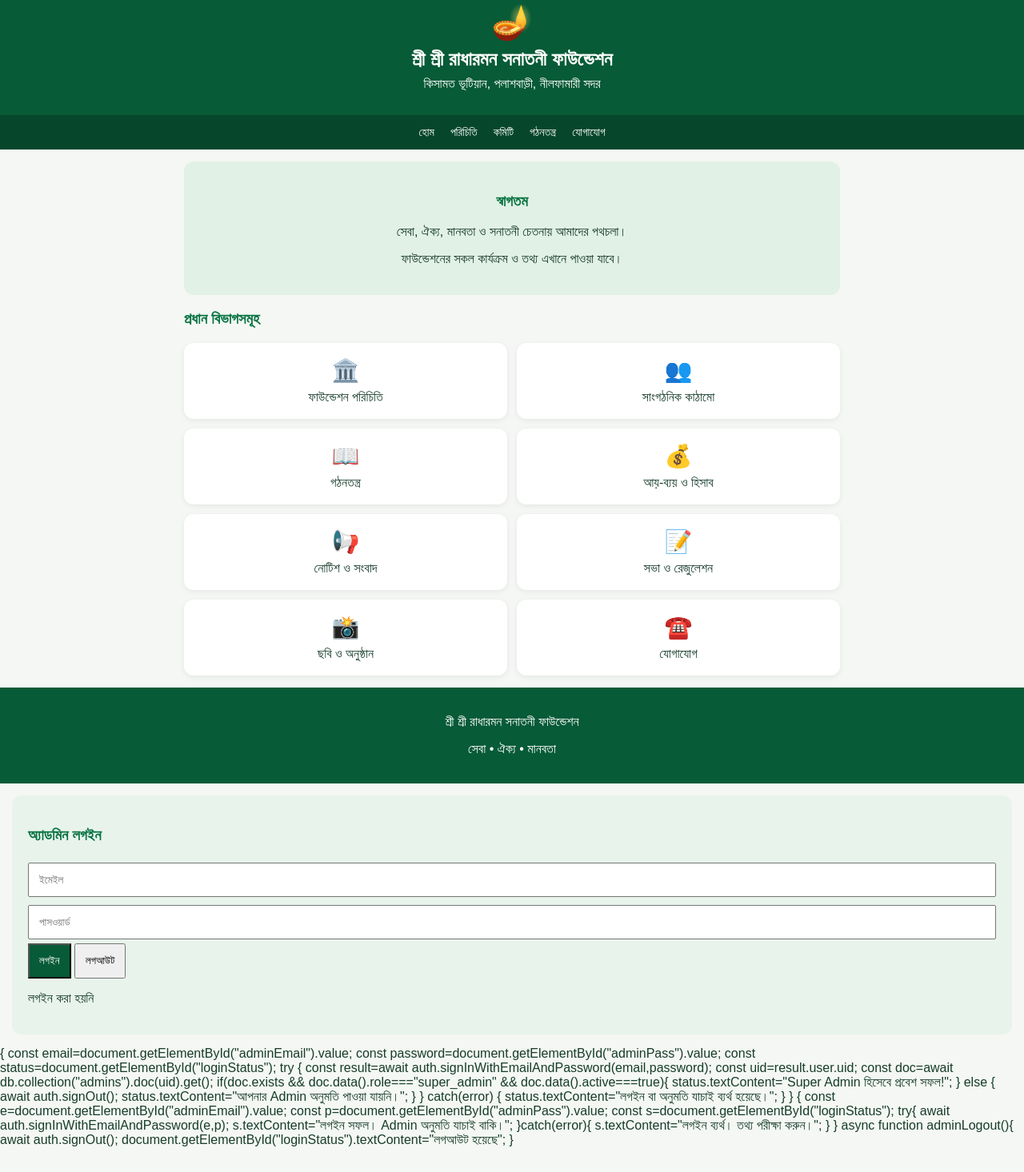
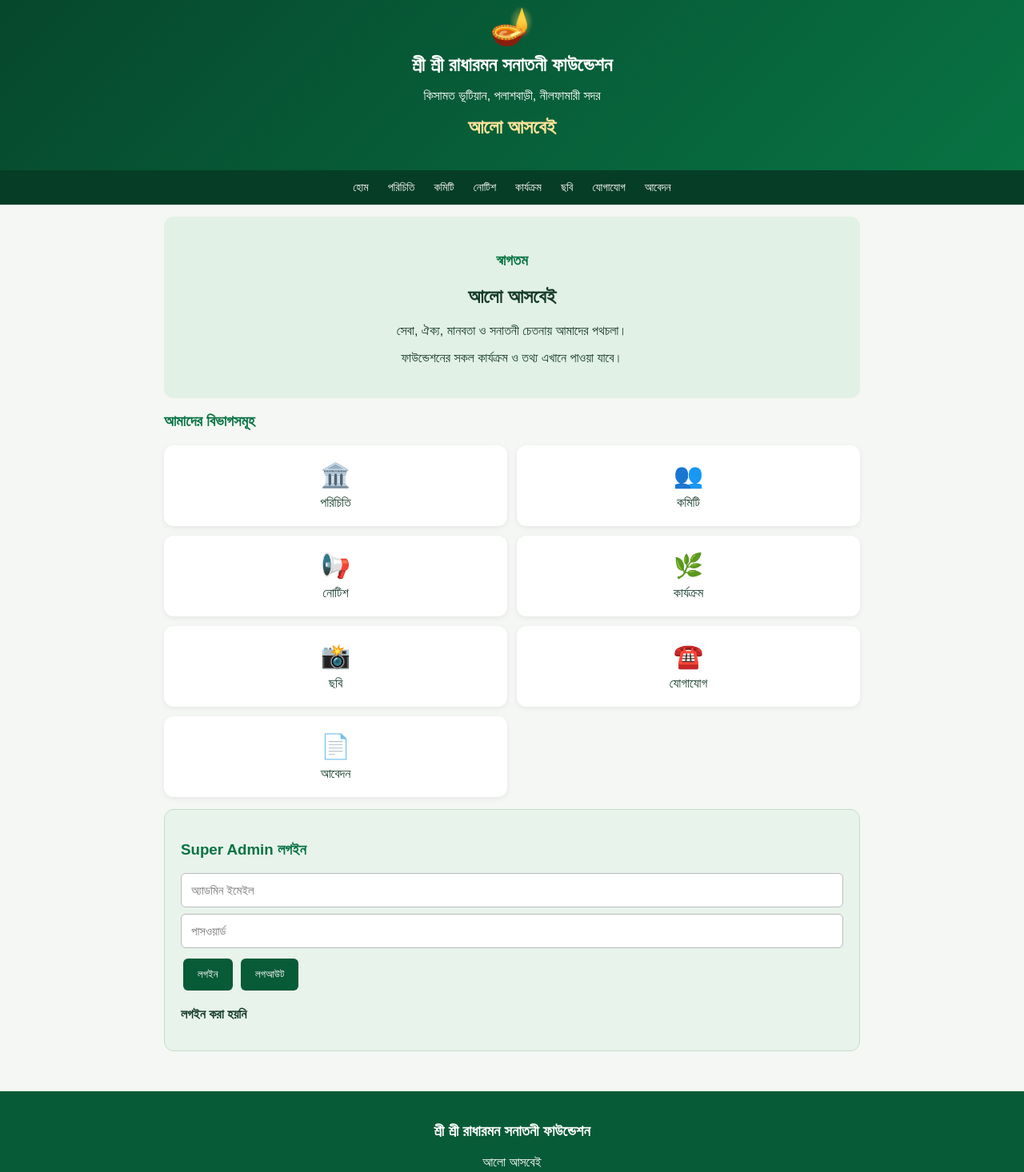
Before and after one commit to prodipkumarroyuzzal79-dot/radharaman-foundation-app, a website: page index.html in a window 1280 px wide. Shown: the part 22-1488 px from the top of the page at 80% size. Before the commit the page ends 1457 px from the top, so only its background shows below. Drawn offline with Linux system fonts and the light colour scheme.

Commit message:
Update index.html

```diff
--- a/index.html
+++ b/index.html
@@ -1,3 +1,4 @@
+
 
 <!DOCTYPE html>
 <html lang="bn">
@@ -5,124 +6,259 @@
 <meta charset="UTF-8">
 <meta name="viewport" content="width=device-width, initial-scale=1.0">
 <meta name="theme-color" content="#075b36">
-<title>রাধারমন সনাতনী ফাউন্ডেশন</title>
+<title>শ্রী শ্রী রাধারমন সনাতনী ফাউন্ডেশন</title>
+
 <style>
 *{box-sizing:border-box}
-body{margin:0;font-family:Arial,sans-serif;background:#f4f7f3;color:#173c2b}
-header{background:#075b36;color:white;text-align:center;padding:25px 12px}
-.logo{font-size:42px}
+body{
+ margin:0;
+ font-family:Arial,sans-serif;
+ background:#f4f7f3;
+ color:#173c2b;
+}
+header{
+ background:linear-gradient(135deg,#06472c,#087343);
+ color:white;
+ text-align:center;
+ padding:28px 12px;
+}
+.logo{font-size:45px}
 header h2{margin:8px 0}
-header p{margin:5px}
-nav{display:flex;flex-wrap:wrap;justify-content:center;background:#06472c}
-nav button{background:none;border:0;color:white;padding:13px 10px;font-size:14px}
-main{padding:15px;max-width:850px;margin:auto}
-.welcome{background:#e2f1e5;padding:20px;border-radius:12px;text-align:center}
+.slogan{
+ font-size:24px;
+ font-weight:bold;
+ color:#ffe49a;
+ margin:12px;
+}
+nav{
+ display:flex;
+ flex-wrap:wrap;
+ justify-content:center;
+ background:#063d27;
+}
+nav button{
+ background:none;
+ border:0;
+ color:white;
+ padding:13px 12px;
+ font-size:14px;
+ cursor:pointer;
+}
+nav button:hover{background:#087343}
+main{
+ padding:15px;
+ max-width:900px;
+ margin:auto;
+}
+.welcome{
+ background:#e2f1e5;
+ padding:25px 15px;
+ border-radius:12px;
+ text-align:center;
+}
 h3{color:#087343}
-.grid{display:grid;grid-template-columns:repeat(2,1fr);gap:12px}
-.item{background:white;padding:18px 8px;text-align:center;border-radius:12px;box-shadow:0 2px 7px #0001}
-.item span{font-size:28px}
+.grid{
+ display:grid;
+ grid-template-columns:repeat(2,1fr);
+ gap:12px;
+}
+.item{
+ background:white;
+ padding:20px 8px;
+ text-align:center;
+ border-radius:12px;
+ box-shadow:0 2px 7px #0001;
+ cursor:pointer;
+}
+.item span{font-size:30px}
 .item p{margin:8px 0 0}
-section{background:white;margin:15px 0;padding:18px;border-radius:12px}
-footer{background:#075b36;color:white;text-align:center;padding:18px}
+section{
+ background:white;
+ margin:15px 0;
+ padding:20px;
+ border-radius:12px;
+}
+input,textarea{
+ display:block;
+ width:100%;
+ padding:12px;
+ margin:8px 0;
+ border:1px solid #bbb;
+ border-radius:6px;
+ font-size:15px;
+}
+.action{
+ padding:12px 18px;
+ background:#075b36;
+ color:white;
+ border:0;
+ border-radius:6px;
+ cursor:pointer;
+ margin:5px 3px;
+}
+#adminArea{
+ background:#e8f3eb;
+ border:1px solid #c6ddcb;
+}
+#adminDashboard{
+ display:none;
+ background:white;
+ padding:15px;
+ border-radius:8px;
+ margin-top:15px;
+}
+#loginStatus{
+ font-weight:bold;
+ overflow-wrap:anywhere;
+}
+footer{
+ background:#075b36;
+ color:white;
+ text-align:center;
+ padding:20px;
+ margin-top:20px;
+}
+@media(max-width:480px){
+ nav button{padding:11px 8px;font-size:13px}
+ .slogan{font-size:21px}
+}
 </style>
 </head>
+
 <body>
+
 <header>
  <div class="logo">🪔</div>
  <h2>শ্রী শ্রী রাধারমন সনাতনী ফাউন্ডেশন</h2>
  <p>কিসামত ভূটিয়ান, পলাশবাড়ী, নীলফামারী সদর</p>
+ <div class="slogan">আলো আসবেই</div>
 </header>
 
 <nav>
-<button onclick="show('home')">হোম</button>
-<button onclick="show('about')">পরিচিতি</button>
-<button onclick="show('committee')">কমিটি</button>
-<button onclick="show('constitution')">গঠনতন্ত্র</button>
-<button onclick="show('contact')">যোগাযোগ</button>
+ <button onclick="showPage('home')">হোম</button>
+ <button onclick="showPage('about')">পরিচিতি</button>
+ <button onclick="showPage('committee')">কমিটি</button>
+ <button onclick="showPage('notice')">নোটিশ</button>
+ <button onclick="showPage('activity')">কার্যক্রম</button>
+ <button onclick="showPage('gallery')">ছবি</button>
+ <button onclick="showPage('contact')">যোগাযোগ</button>
+ <button onclick="showPage('application')">আবেদন</button>
 </nav>
 
 <main>
-<div id="home">
+
+<div id="home" class="page">
  <div class="welcome">
   <h3>স্বাগতম</h3>
+  <h2>আলো আসবেই</h2>
   <p>সেবা, ঐক্য, মানবতা ও সনাতনী চেতনায় আমাদের পথচলা।</p>
   <p>ফাউন্ডেশনের সকল কার্যক্রম ও তথ্য এখানে পাওয়া যাবে।</p>
  </div>
 
-<h3>প্রধান বিভাগসমূহ</h3>
+ <h3>আমাদের বিভাগসমূহ</h3>
+
  <div class="grid">
-<div class="item" onclick="show('about')"><span>🏛️</span><p>ফাউন্ডেশন পরিচিতি</p></div>
-<div class="item" onclick="show('committee')"><span>👥</span><p>সাংগঠনিক কাঠামো</p></div>
-<div class="item" onclick="show('constitution')"><span>📖</span><p>গঠনতন্ত্র</p></div>
-<div class="item" onclick="show('finance')"><span>💰</span><p>আয়-ব্যয় ও হিসাব</p></div>
-<div class="item" onclick="show('notice')"><span>📢</span><p>নোটিশ ও সংবাদ</p></div>
-<div class="item" onclick="show('meeting')"><span>📝</span><p>সভা ও রেজুলেশন</p></div>
-<div class="item" onclick="show('gallery')"><span>📸</span><p>ছবি ও অনুষ্ঠান</p></div>
-<div class="item" onclick="show('contact')"><span>☎️</span><p>যোগাযোগ</p></div>
+  <div class="item" onclick="showPage('about')">
+   <span>🏛️</span><p>পরিচিতি</p>
+  </div>
+  <div class="item" onclick="showPage('committee')">
+   <span>👥</span><p>কমিটি</p>
+  </div>
+  <div class="item" onclick="showPage('notice')">
+   <span>📢</span><p>নোটিশ</p>
+  </div>
+  <div class="item" onclick="showPage('activity')">
+   <span>🌿</span><p>কার্যক্রম</p>
+  </div>
+  <div class="item" onclick="showPage('gallery')">
+   <span>📸</span><p>ছবি</p>
+  </div>
+  <div class="item" onclick="showPage('contact')">
+   <span>☎️</span><p>যোগাযোগ</p>
+  </div>
+  <div class="item" onclick="showPage('application')">
+   <span>📄</span><p>আবেদন</p>
+  </div>
  </div>
 </div>
 
-<section id="about" hidden>
+<section id="about" class="page" hidden>
  <h3>ফাউন্ডেশন পরিচিতি</h3>
-<p>শ্রী শ্রী রাধারমন সনাতনী ফাউন্ডেশন একটি সনাতনী সামাজিক ও সাংস্কৃতিক সংগঠন।</p>
+ <p>শ্রী শ্রী রাধারমন সনাতনী ফাউন্ডেশন একটি সনাতনী সামাজিক, সাংস্কৃতিক ও মানবকল্যাণমূলক সংগঠন।</p>
+ <p><strong>আমাদের স্লোগান: আলো আসবেই</strong></p>
+ <p>সেবা, ঐক্য, মানবতা ও সনাতনী চেতনার বিকাশ আমাদের মূল লক্ষ্য।</p>
 </section>
 
-<section id="committee" hidden>
+<section id="committee" class="page" hidden>
  <h3>সাংগঠনিক কাঠামো</h3>
-<p>স্থায়ী প্রতিষ্ঠাতা পরিষদ</p>
-<p>পরিচালনা পরিষদ</p>
-<p>উপদেষ্টা পরিষদ ও বিভিন্ন উপকমিটি</p>
+ <p>ফাউন্ডেশনের স্থায়ী পরিষদ, পরিচালনা পরিষদ, উপদেষ্টা পরিষদ এবং বিভিন্ন উপকমিটির তথ্য এখানে প্রকাশ করা হবে।</p>
 </section>
 
-<section id="constitution" hidden>
-<h3>গঠনতন্ত্র</h3>
-<p>ফাউন্ডেশনের গঠনতন্ত্র ও নীতিমালা এখানে প্রকাশ করা হবে।</p>
+<section id="notice" class="page" hidden>
+ <h3>নোটিশ ও সংবাদ</h3>
+ <p>ফাউন্ডেশনের সকল বিজ্ঞপ্তি, ঘোষণা ও সংবাদ এখানে প্রকাশ করা হবে।</p>
 </section>
 
-<section id="finance" hidden>
-<h3>আর্থিক ব্যবস্থাপনা</h3>
-<p>অনুদান, রসিদ, ভাউচার, আয়-ব্যয় ও আর্থিক প্রতিবেদন।</p>
+<section id="activity" class="page" hidden>
+ <h3>ফাউন্ডেশনের কার্যক্রম</h3>
+ <p>ফাউন্ডেশনের সামাজিক, ধর্মীয়, সাংস্কৃতিক, শিক্ষামূলক ও মানবকল্যাণমূলক কার্যক্রমের তথ্য এখানে প্রকাশ করা হবে।</p>
 </section>
 
-<section id="notice" hidden>
-<h3>নোটিশ ও সংবাদ</h3>
-<p>ফাউন্ডেশনের বিজ্ঞপ্তি ও কার্যক্রম এখানে প্রকাশিত হবে।</p>
+<section id="gallery" class="page" hidden>
+ <h3>ছবি ও অনুষ্ঠান</h3>
+ <p>ফাউন্ডেশনের বিভিন্ন অনুষ্ঠান, সামাজিক কার্যক্রম ও ছবি এখানে প্রকাশ করা হবে।</p>
 </section>
 
-<section id="meeting" hidden>
-<h3>সভা ও রেজুলেশন</h3>
-<p>সভা, উপস্থিতি, কার্যবিবরণী ও সিদ্ধান্ত সংরক্ষণ।</p>
+<section id="contact" class="page" hidden>
+ <h3>যোগাযোগ</h3>
+ <p>শ্রী শ্রী রাধারমন সনাতনী ফাউন্ডেশন</p>
+ <p>ঠিকানা: কিসামত ভূটিয়ান, পলাশবাড়ী, নীলফামারী সদর।</p>
 </section>
 
-<section id="gallery" hidden>
-<h3>ছবি ও অনুষ্ঠান</h3>
-<p>ফাউন্ডেশনের বিভিন্ন কার্যক্রমের ছবি ও সংবাদ।</p>
+<section id="application" class="page" hidden>
+ <h3>আবেদন</h3>
+ <p>সদস্যপদ অথবা অন্যান্য বিষয়ে আবেদন করতে নিচের তথ্য পূরণ করুন।</p>
+ <form id="applicationForm">
+  <input id="appName" type="text" placeholder="আবেদনকারীর নাম" required>
+  <input id="appPhone" type="tel" placeholder="মোবাইল নম্বর" required>
+  <input id="appAddress" type="text" placeholder="ঠিকানা" required>
+  <textarea id="appDetails" rows="4" placeholder="আবেদনের বিষয় লিখুন" required></textarea>
+  <button class="action" type="submit">আবেদন জমা দিন</button>
+ </form>
+ <p id="applicationStatus"></p>
 </section>
 
-<section id="contact" hidden>
-<h3>যোগাযোগ</h3>
-<p>ঠিকানা: কিসামত ভূটিয়ান, পলাশবাড়ী, নীলফামারী সদর।</p>
+<section id="adminArea">
+ <h3>Super Admin লগইন</h3>
+ <input id="adminEmail" type="email" placeholder="অ্যাডমিন ইমেইল">
+ <input id="adminPass" type="password" placeholder="পাসওয়ার্ড">
+
+ <button class="action" type="button" onclick="adminLogin()">লগইন</button>
+ <button class="action" type="button" onclick="adminLogout()">লগআউট</button>
+
+ <p id="loginStatus">লগইন করা হয়নি</p>
+
+ <div id="adminDashboard">
+  <h3>Super Admin প্যানেল</h3>
+  <p>Super Admin হিসেবে প্রবেশ সফল হয়েছে।</p>
+  <p>পরবর্তী ধাপে এখান থেকে ফাউন্ডেশনের তথ্য পরিচালনার সুবিধা যুক্ত করা হবে।</p>
+ </div>
 </section>
+
 </main>
 
 <footer>
-<p>শ্রী শ্রী রাধারমন সনাতনী ফাউন্ডেশন</p>
+ <h3 style="color:white">শ্রী শ্রী রাধারমন সনাতনী ফাউন্ডেশন</h3>
+ <p>আলো আসবেই</p>
  <p>সেবা • ঐক্য • মানবতা</p>
 </footer>
 
-<script>
-function show(id){
-document.querySelectorAll('main > section').forEach(s=>s.hidden=true);
-document.getElementById('home').hidden=(id!=='home');
-if(id!=='home') document.getElementById(id).hidden=false;
-window.scrollTo(0,0);
-}
-</script>
 <script src="https://www.gstatic.com/firebasejs/10.14.1/firebase-app-compat.js"></script>
 <script src="https://www.gstatic.com/firebasejs/10.14.1/firebase-auth-compat.js"></script>
 <script src="https://www.gstatic.com/firebasejs/10.14.1/firebase-firestore-compat.js"></script>
 
 <script>
+// Firebase Connection
 const firebaseConfig = {
  apiKey: "AIzaSyDohiPYANaOW_Pm7XeBfRo5Q2ehqLkINNU",
  authDomain: "radharaman-sanatani-foun-5d5cd.firebaseapp.com",
@@ -135,99 +271,71 @@ const firebaseConfig = {
 firebase.initializeApp(firebaseConfig);
 const auth = firebase.auth();
 const db = firebase.firestore();
-</script>
 
-<div id="adminArea" style="padding:20px;margin:15px;background:#e8f3eb;border-radius:12px;">
-<h3>অ্যাডমিন লগইন</h3>
-<input id="adminEmail" type="email" placeholder="ইমেইল" style="padding:12px;width:100%;margin:5px 0;">
-<input id="adminPass" type="password" placeholder="পাসওয়ার্ড" style="padding:12px;width:100%;margin:5px 0;">
-<button onclick="adminLogin()" style="padding:12px;background:#075b36;color:white;">লগইন</button>
-<button onclick="adminLogout()" style="padding:12px;">লগআউট</button>
-<p id="loginStatus">লগইন করা হয়নি</p>
-</div>
-<script>
-<script>
-async function adminLogin() {
+// Page Navigation
+function showPage(id){
+ document.querySelectorAll(".page").forEach(page=>{
+  page.hidden = true;
+ });
+ const selected = document.getElementById(id);
+ if(selected) selected.hidden = false;
+ window.scrollTo(0,0);
+}
+
+// Super Admin Login
+async function adminLogin(){
  const email = document.getElementById("adminEmail").value.trim();
  const password = document.getElementById("adminPass").value;
  const status = document.getElementById("loginStatus");
 
-  if (!email || !password) {
+ if(!email || !password){
   status.textContent = "ইমেইল ও পাসওয়ার্ড লিখুন।";
   return;
  }
 
-  try {
+ try{
   status.textContent = "লগইন যাচাই হচ্ছে...";
+  const result = await auth.signInWithEmailAndPassword(email,password);
+  const uid = result.user.uid;
+  const adminDoc = await db.collection("admins").doc(uid).get();
 
-    const result = await auth.signInWithEmailAndPassword(
-      email,
-      password
-    );
+  if(adminDoc.exists &&
+     adminDoc.data().role === "super_admin" &&
+     adminDoc.data().active === true){
 
-    const uid = result.user.uid;
+   status.textContent = "Super Admin হিসেবে প্রবেশ সফল!";
+   document.getElementById("adminDashboard").style.display = "block";
 
-    const doc = await db.collection("admins").doc(uid).get();
-
-    if (
-      doc.exists &&
-      doc.data().role === "super_admin" &&
-      doc.data().active === true
-    ) {
-      status.textContent = "Super Admin হিসেবে প্রবেশ সফল!";
-    } else {
+  }else{
    await auth.signOut();
    status.textContent = "আপনার Admin অনুমতি পাওয়া যায়নি।";
+   document.getElementById("adminDashboard").style.display = "none";
   }
 
-  } catch (error) {
-    status.textContent = "সমস্যা: " + error.code;
+ }catch(error){
+  status.textContent = "লগইন সমস্যা: " + error.code;
  }
 }
 
-async function adminLogout() {
+// Super Admin Logout
+async function adminLogout(){
+ try{
   await auth.signOut();
   document.getElementById("loginStatus").textContent = "লগআউট হয়েছে।";
-}
-</script>
-{
- const email=document.getElementById("adminEmail").value;
- const password=document.getElementById("adminPass").value;
- const status=document.getElementById("loginStatus");
-
- try {
-   const result=await auth.signInWithEmailAndPassword(email,password);
-   const uid=result.user.uid;
-
-   const doc=await db.collection("admins").doc(uid).get();
-
-   if(doc.exists &&
-      doc.data().role==="super_admin" &&
-      doc.data().active===true){
-     status.textContent="Super Admin হিসেবে প্রবেশ সফল!";
-   } else {
-     await auth.signOut();
-     status.textContent="আপনার Admin অনুমতি পাওয়া যায়নি।";
-   }
- } catch(error) {
-   status.textContent="লগইন বা অনুমতি যাচাই ব্যর্থ হয়েছে।";
+  document.getElementById("adminDashboard").style.display = "none";
+ }catch(error){
+  document.getElementById("loginStatus").textContent =
+   "লগআউট সমস্যা: " + error.code;
  }
 }
-{
- const e=document.getElementById("adminEmail").value;
- const p=document.getElementById("adminPass").value;
- const s=document.getElementById("loginStatus");
- try{
-  await auth.signInWithEmailAndPassword(e,p);
-  s.textContent="লগইন সফল। Admin অনুমতি যাচাই বাকি।";
- }catch(error){
-  s.textContent="লগইন ব্যর্থ। তথ্য পরীক্ষা করুন।";
- }
-}
-async function adminLogout(){
- await auth.signOut();
- document.getElementById("loginStatus").textContent="লগআউট হয়েছে";
-}
+
+// Application Form
+document.getElementById("applicationForm").addEventListener("submit",function(event){
+ event.preventDefault();
+ document.getElementById("applicationStatus").textContent =
+  "আবেদন গ্রহণের ব্যবস্থা এখনো চালু হয়নি। অনুগ্রহ করে পরে চেষ্টা করুন।";
+});
 </script>
+
 </body>
 </html>
```
Lines whose indentation alone changed are shown as unchanged.
